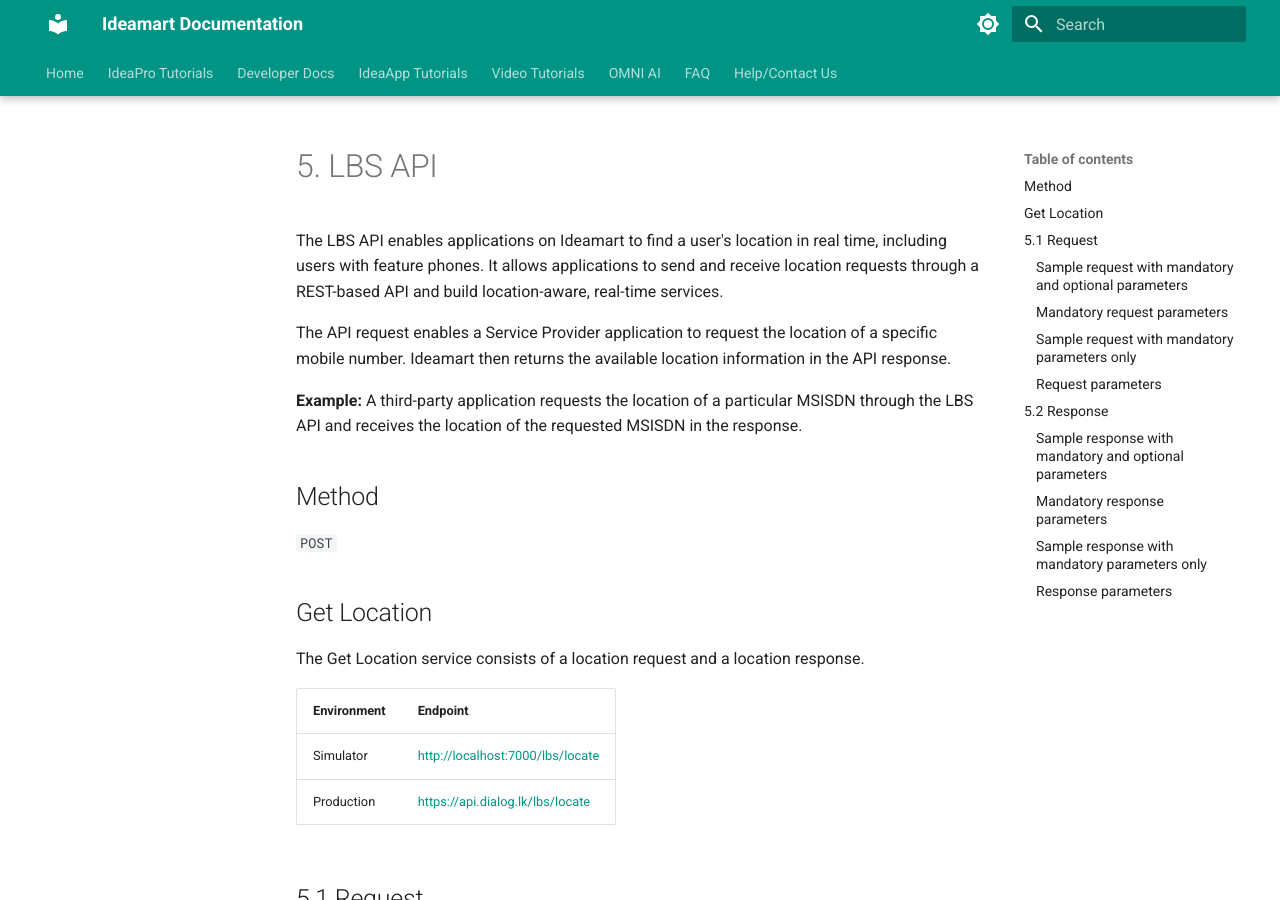
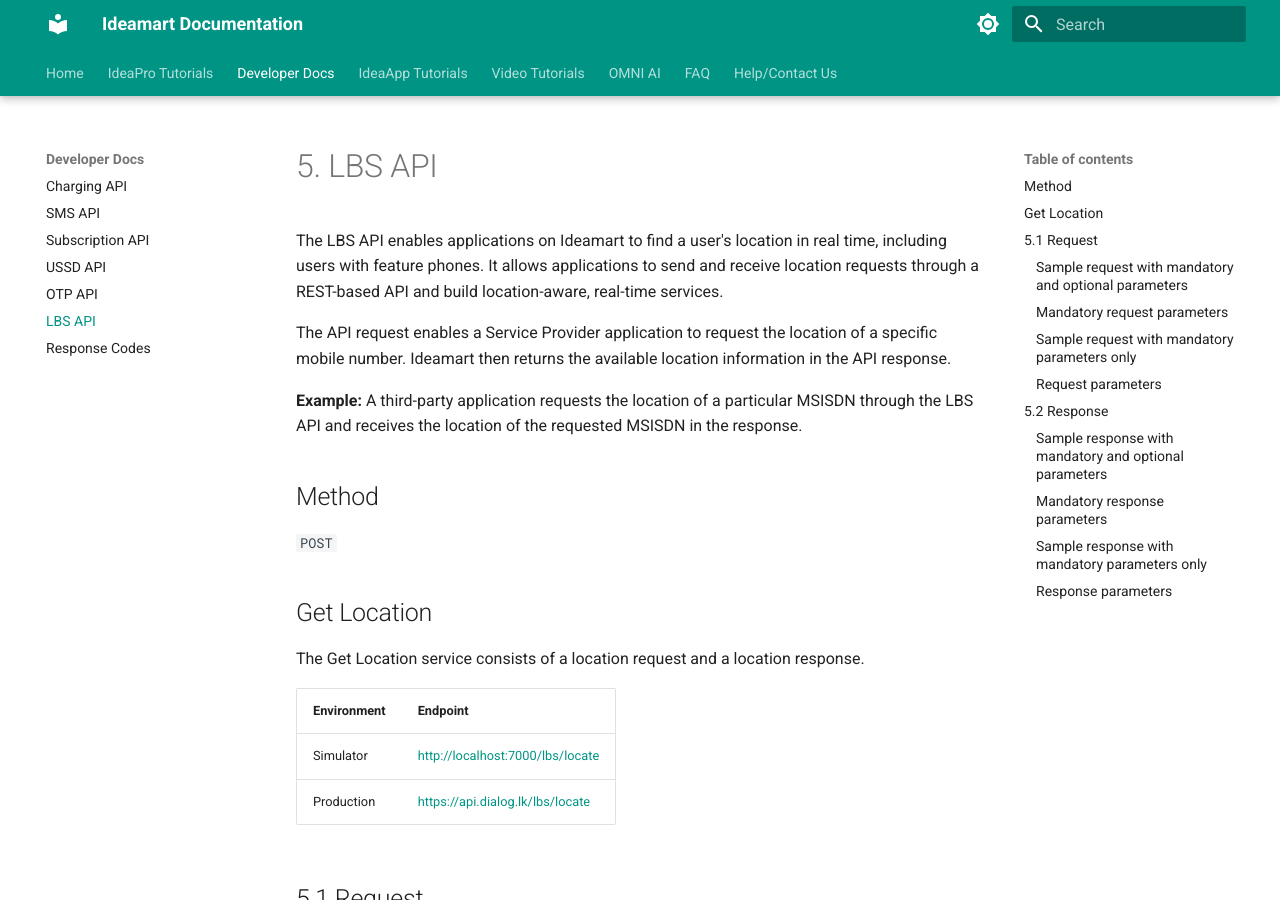
Before and after one commit to ideabizmart/Docs-Ideamart-v2, an MkDocs documentation site: the page built from docs/developer-docs/lbs-api.md, in a window 1280 px wide and 900 px high. Built offline with MkDocs 1.6.1 and Material for MkDocs 9.7.7, drawn with Linux system fonts in a browser that asks for light colours.

Commit message:
Update mkdocs.yml

```diff
--- a/mkdocs.yml
+++ b/mkdocs.yml
@@ -14,6 +14,7 @@ nav:
       - "Subscription API": developer-docs/subscription-api.md
       - "USSD API": developer-docs/ussd-api.md
       - "OTP API": developer-docs/otp-api.md
+      - "LBS API": developer-docs/lbs-api.md
       - "Response Codes": developer-docs/response-codes.md
   - IdeaApp Tutorials:
       - "IdeaApp Introduction": ideaapp-tutorials/introduction.md
```
